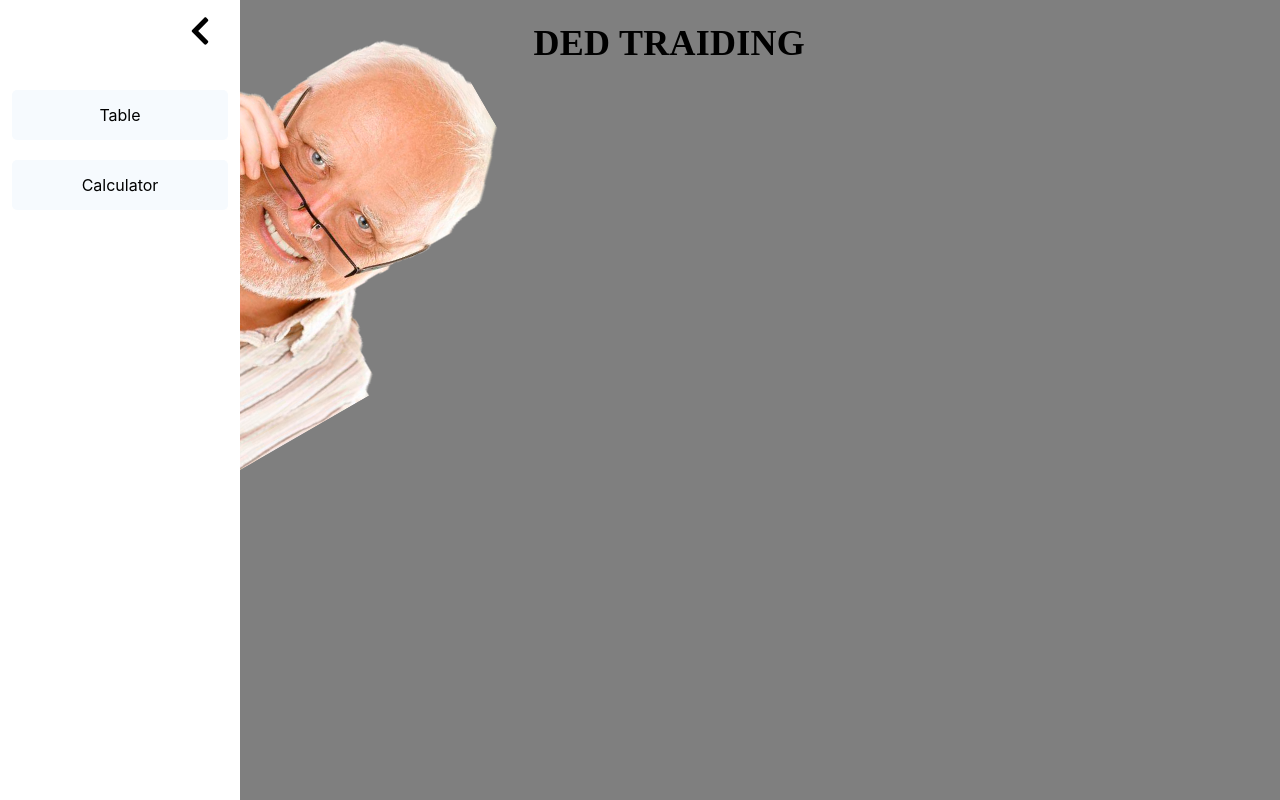
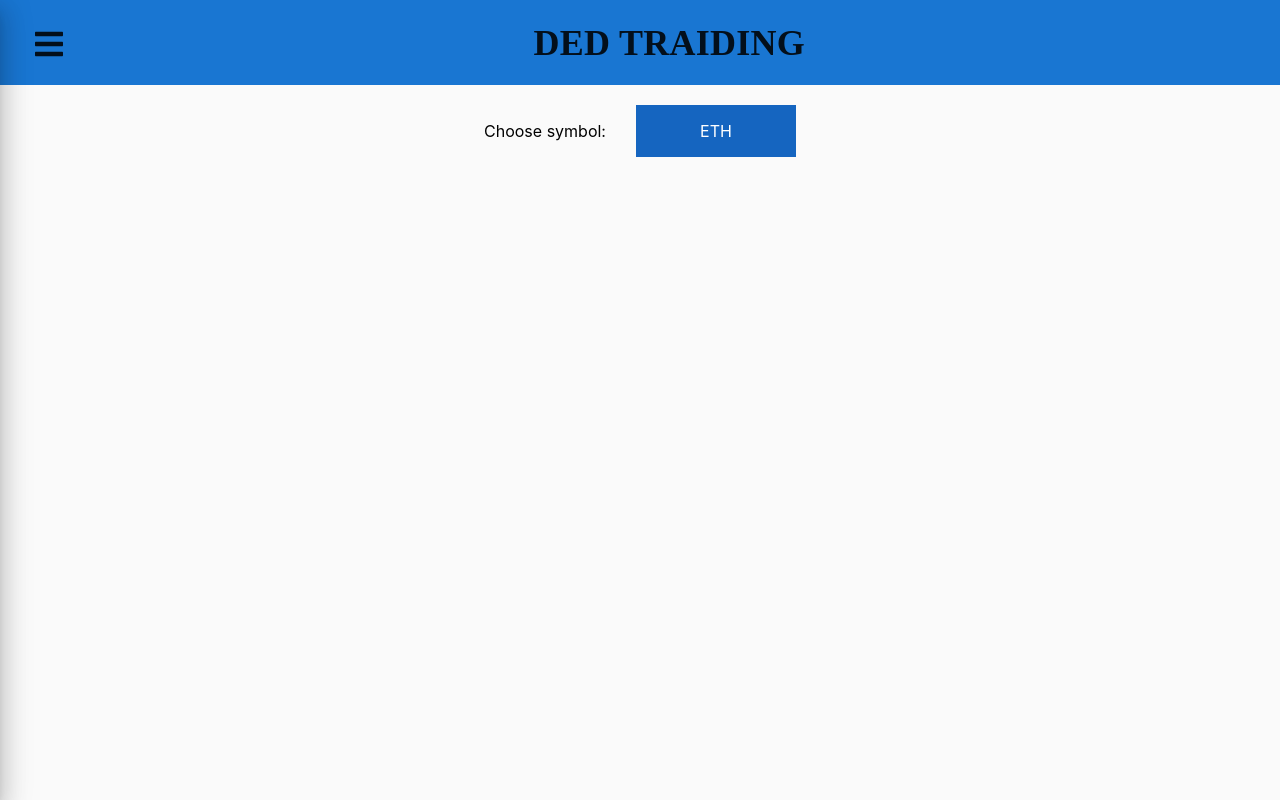
Before and after one commit to WebN0name/october-hack-client, a Next.js app: page /table in a window 1280 px wide. Built offline with nearby package versions, Linux system fonts and the light colour scheme.

Commit message:
feat: symbol peaker

```diff
--- /dev/null
+++ b/components/Smart/SymbolPicker.tsx
@@ -0,0 +1,27 @@
+import { useState } from "react"
+import { DropdownBtn, Dropdown, DropdownContent, DropdownItem } from '../layouts'
+
+
+
+export default function SymbolPicker({ text }: any) {
+    const [defaultSymbol, setDefaultSymbol] = useState('ETH')
+    const [symbols, setSymbols] = useState(['USDT', 'ETH', 'BTC', 'TEST'])
+    return (
+        <>
+            {text}
+            <Dropdown>
+                <DropdownBtn>
+                    {defaultSymbol}
+                </DropdownBtn>
+                <DropdownContent>
+                    {symbols.map((item) => (
+                        <>
+                            {item !== defaultSymbol ? <DropdownItem onClick = {() => setDefaultSymbol(() => item)}>{item} </DropdownItem> : null}
+                        </>
+
+                    ))}
+                </DropdownContent>
+            </Dropdown>
+        </>
+    )
+}
--- a/components/layouts/index.ts
+++ b/components/layouts/index.ts
@@ -21,7 +21,7 @@ export const Title = styled.h1`
     line-height: 1.5;
     letter-spacing: 0.0075em;
     white-space: nowrap;
-    color: black;
+    color: rgba(0, 0, 0, 0.87);
 `
 
 export const HeaderWrapper = styled.div`
@@ -31,11 +31,13 @@ export const HeaderWrapper = styled.div`
     align-items: center;
     padding-left: 20px;
     padding-right: 20px;
+    background-color: #1976d2;
 `
 export const PageWrapper = styled.div`
   width: 100%;
   height: calc(100vh - 85px);
   background-color: #fafafa;
+  padding: 20px;
 `
 
 export const SidebarLayout = styled.div.attrs((props) => ({
@@ -65,7 +67,7 @@ export const SidebarBody = styled.div.attrs((props) => ({
     transform: translateX(0%);
     transition: transform 0.3s ease-out 0.3s;
   }
-
+  padding-top: 20px;
   position: fixed;
   min-width: 240px;
   height: 100%;
@@ -89,3 +91,55 @@ export const CloseSidebarArea = styled.div`
   margin-bottom: 30px;
   padding-right: 10px;
 `
+
+export const PickerContainer = styled.div`
+  width: 100%;
+  display: flex;
+  justify-content: center;
+  align-items: center;
+`
+
+export const DropdownBtn = styled.div`
+  background-color: rgb(21, 101, 192);
+  color: white;
+  padding: 16px;
+  font-size: 16px;
+  border: none;
+  cursor: pointer;
+  margin-left: 30px;
+  min-width: 160px;
+  text-align: center;
+`
+
+export const DropdownContent = styled.div`
+  display: none;
+  position: absolute;
+  background-color: #f9f9f9;
+  min-width: 160px;
+  box-shadow: 0px 8px 16px 0px rgba(0,0,0,0.2);
+  z-index: 1;
+  margin-left: 30px;
+  text-align: center;
+  max-height: 90px;
+  overflow-y: auto;
+  scrollbar-width: none;
+`
+
+export const Dropdown = styled.div`
+  position: relative;
+  display: inline-block;
+  &:hover ${DropdownContent}{
+    display: block;
+  }
+`
+
+export const DropdownItem = styled.div`
+  color: black;
+  padding: 12px 16px;
+  text-decoration: none;
+  display: block;
+  cursor: pointer;
+  &:hover {
+    background-color: #f1f1f1;
+  }
+`
--- a/components/ui/index.ts
+++ b/components/ui/index.ts
@@ -5,14 +5,14 @@ const Button = styled.div`
 `
 
 export const ControllButton = styled(Button)`
-  color: #000;
+  color: rgba(0, 0, 0, 0.87);
   text-align: center;
   border-radius: 50%;
   width: 60px;
   height: 60px;
   transition: background-color 150ms cubic-bezier(0.4, 0, 0.2, 1) 0ms;
   &:hover {
-    background-color: rgba(25, 118, 210, 0.04);
+    background-color: rgba(0, 0, 0, 0.04);
   }
 `
 
@@ -20,8 +20,8 @@ export const ControllButton = styled(Button)`
 export const NavButton = styled(Button)`
   border-radius: 5px;
   text-align: center;
-  color: #000;
-  background-color: rgba(25, 118, 210, 0.04);
+  color: rgba(0, 0, 0, 0.87);
+  background-color: rgb(21, 101, 192);
   cursor: pointer;
 
   & + & {
--- a/package.json
+++ b/package.json
@@ -17,7 +17,9 @@
     "@types/styled-components": "^5.1.15",
     "next": "12.0.1",
     "react": "17.0.2",
+    "react-custom-scrollbars-2": "^4.4.0",
     "react-dom": "17.0.2",
+    "react-scrollbar": "^0.5.6",
     "styled-components": "^5.3.3"
   },
   "devDependencies": {
--- a/pages/_app.tsx
+++ b/pages/_app.tsx
@@ -7,7 +7,7 @@ import SideBarContext from "../components/context/sidebarContext"
 import { useState } from 'react'
 
 function MyApp({ Component, pageProps }: AppProps) {
-  const [sidebar, setSidebar] = useState(true)
+  const [sidebar, setSidebar] = useState(false)
   return (
     <SideBarContext.Provider value={{ sidebar, setSidebar }}>
       <Wrapper>
--- a/pages/table.tsx
+++ b/pages/table.tsx
@@ -1,7 +1,12 @@
-export default function Home() {
+import {PageWrapper, PickerContainer} from '../components/layouts'
+import SymbolPicker from '../components/Smart/SymbolPicker'
+
+export default function Table() {
   return (
-    <div>
-      Page table
-    </div>
+    <PageWrapper>
+      <PickerContainer>
+        <SymbolPicker text = {'Choose symbol: '}/>
+      </PickerContainer>
+    </PageWrapper>
   )
 }
```
Also changed, not shown: 1 other file (tests, documents, lock files or other folders).
